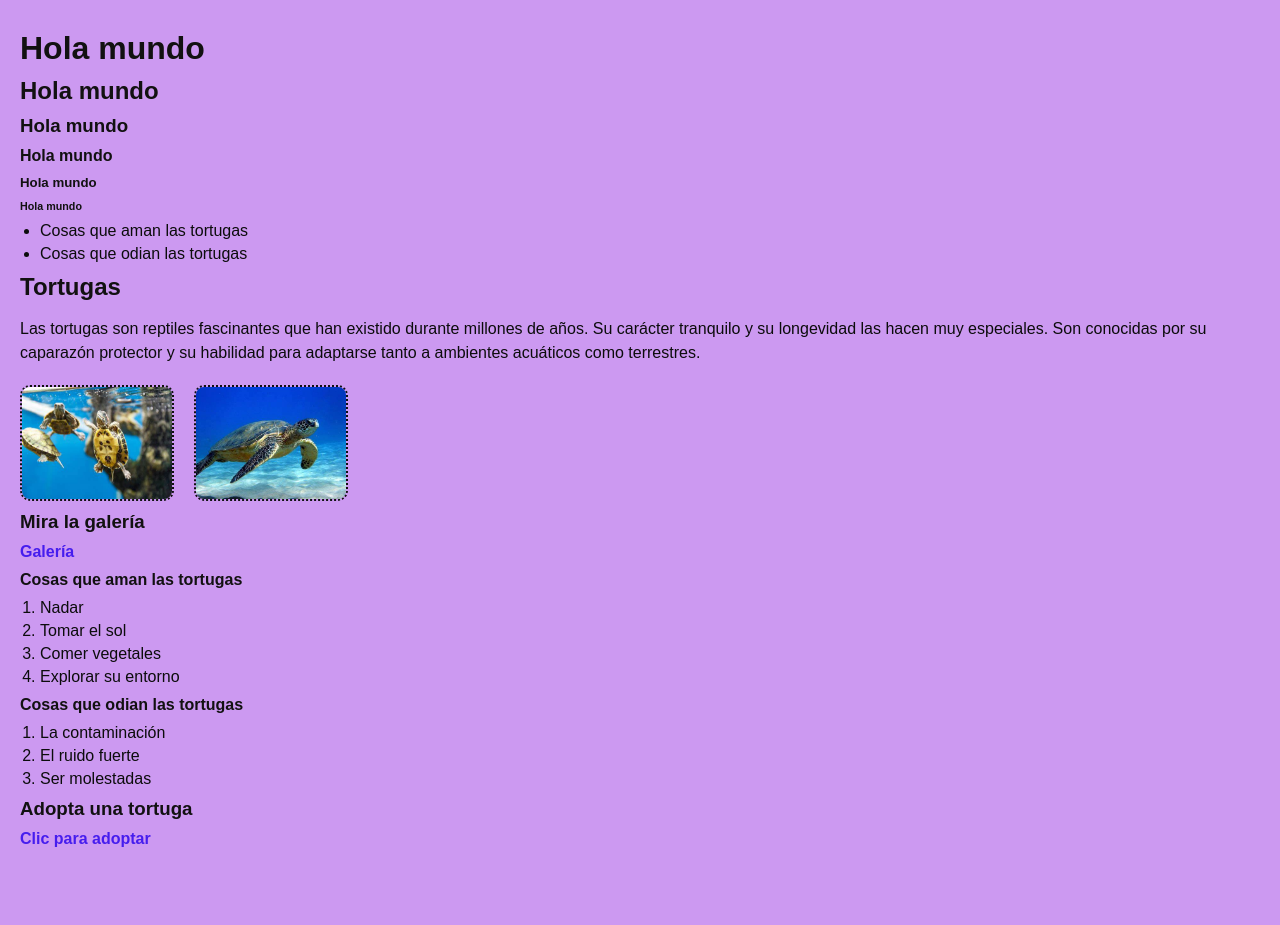
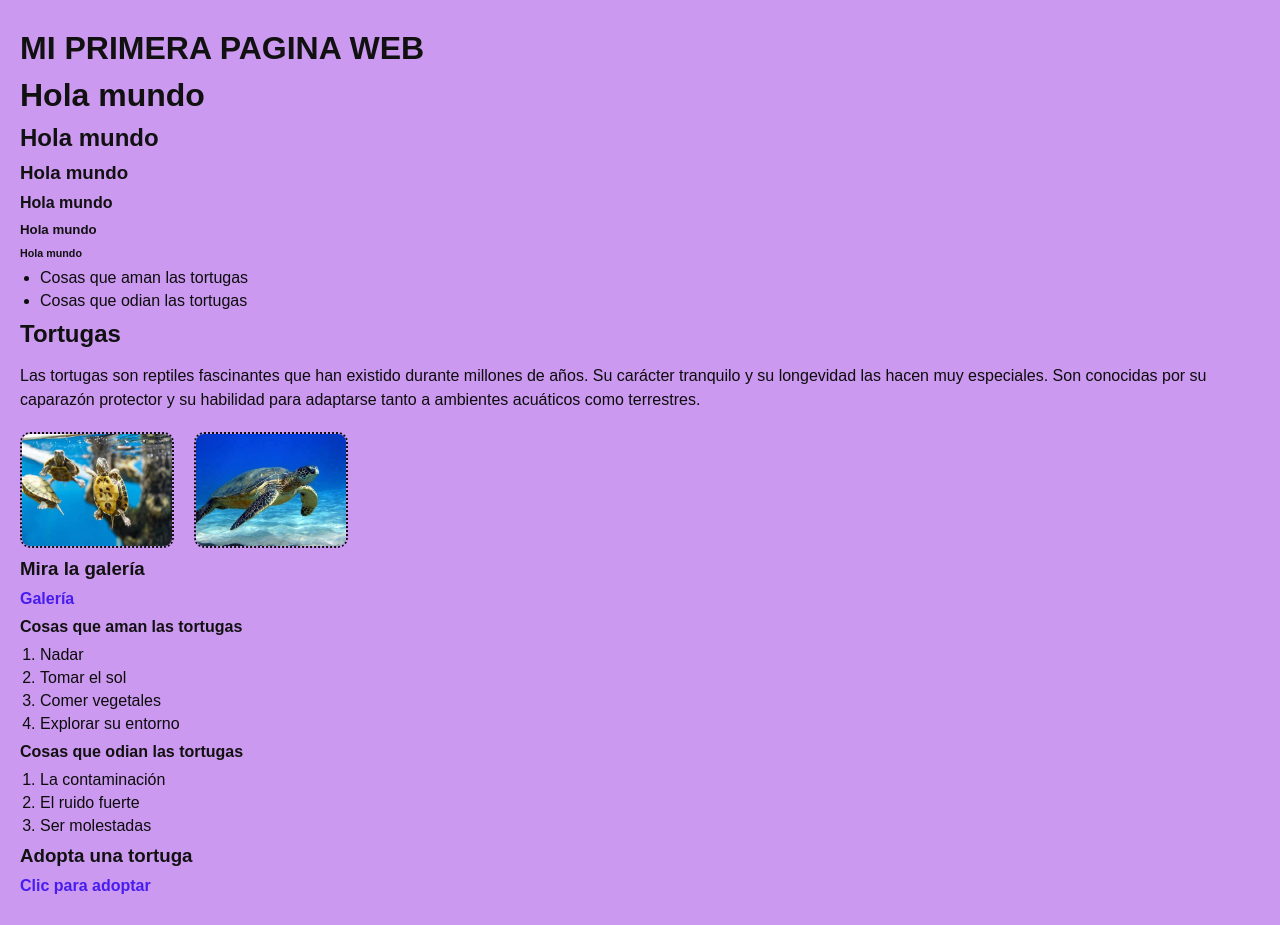
Before and after one commit to BreenTN/MiPrimeraPaginaWeb, a plain HTML site: page index.html in a window 1280 px wide. Before the commit the page ends 878 px from the top, so only its background shows below. Drawn offline with Linux system fonts and the light colour scheme.

Commit message:
Add files via upload

```diff
--- a/index.html
+++ b/index.html
@@ -7,6 +7,7 @@
   <link rel="stylesheet" href="style.css">
 </head>
 <body>
+    <h1>MI PRIMERA PAGINA WEB</h1>
   <h1>Hola mundo</h1>
   <h2>Hola mundo</h2>
   <h3>Hola mundo</h3>
```
